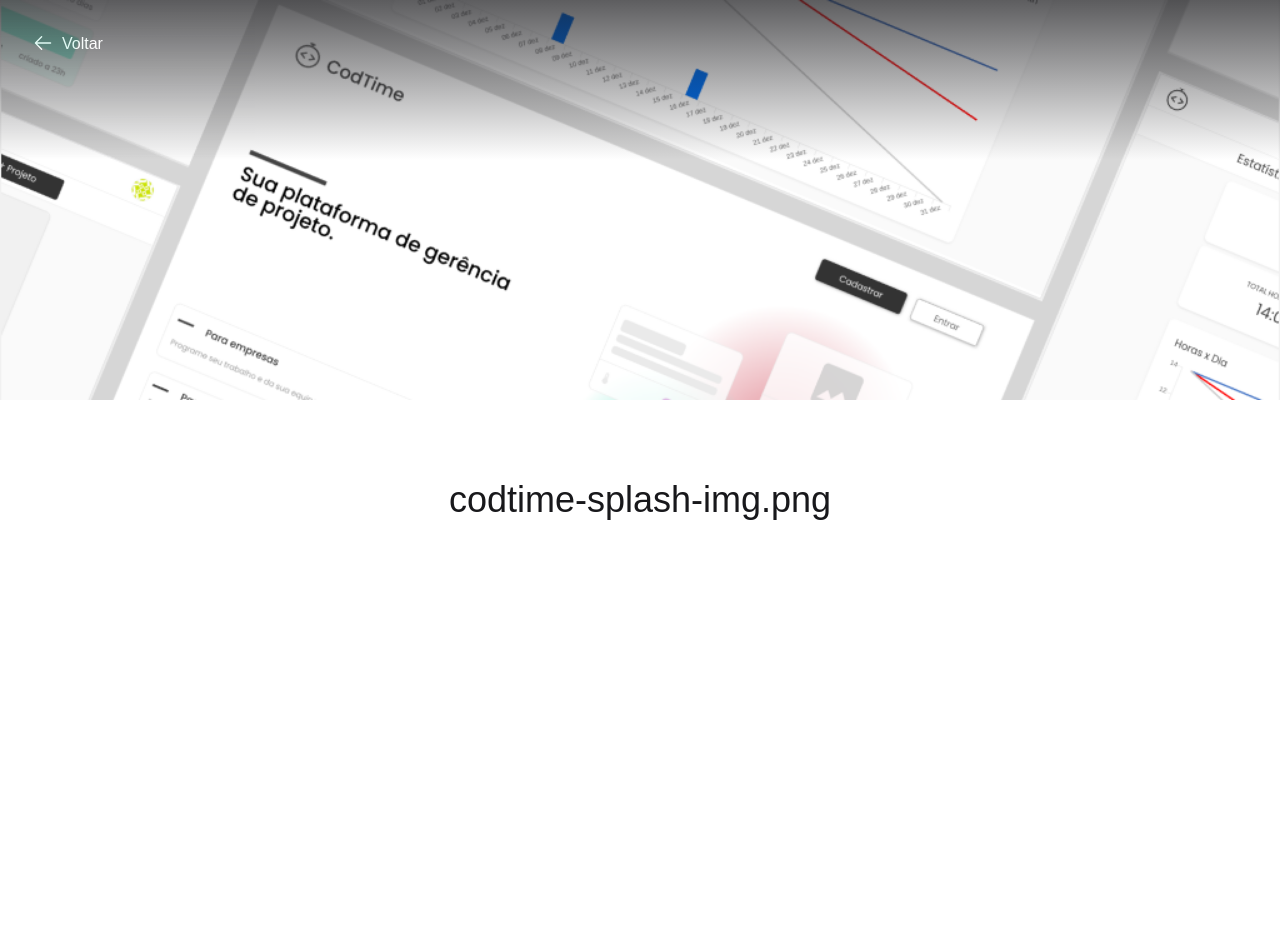
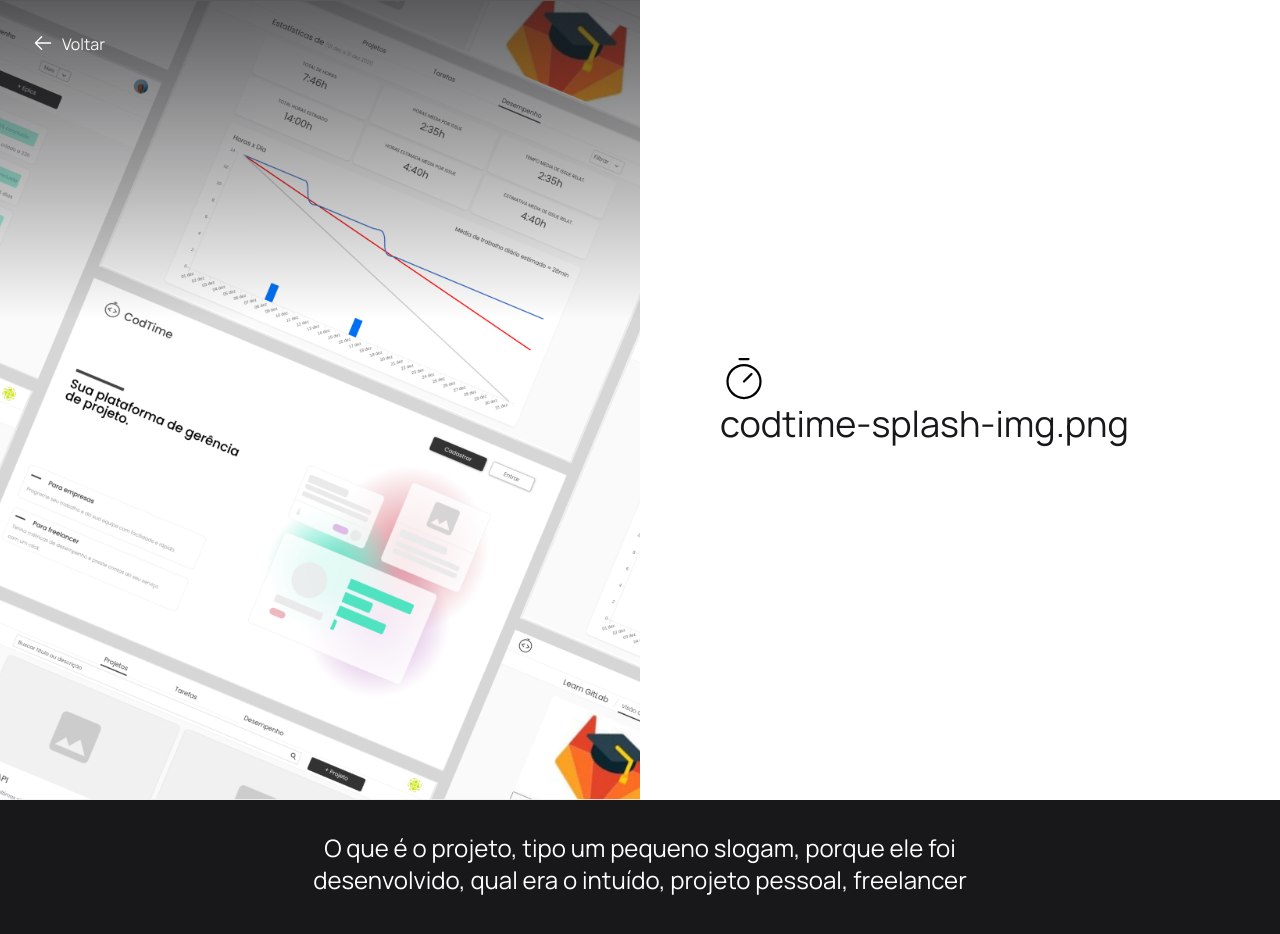
Before and after one commit to juliobissoli/personal-site, a Next.js app: page /project/codtime-splash-img.png in a window 1280 px wide. Shown: the top 934 px of the page. Before the commit the page ends 800 px from the top, so only its background shows below. Built offline with nearby package versions, Linux system fonts and the light colour scheme.

Commit message:
Ajustes de tela de detalhe de projeto

```diff
--- a/pages/project/[id].tsx
+++ b/pages/project/[id].tsx
@@ -1,9 +1,12 @@
-import { ArrowLeft } from "@phosphor-icons/react";
+import { ArrowLeft, Timer } from "@phosphor-icons/react";
 import { NextPage } from "next";
+import { Manrope } from "next/font/google";
 import Image from "next/image";
 import Link from "next/link";
 import { useRouter } from "next/router";
 import { useEffect, useState } from "react";
+
+const subtitle = Manrope({ weight: "400", subsets: ["latin"] });
 
 const ProjectDetail: NextPage = (props) => {
   const router = useRouter();
@@ -17,9 +20,13 @@ const ProjectDetail: NextPage = (props) => {
   });
 
   return (
-    <section>
-      <div className="relative h-[50vh] w-full ">
-        <img src={`/${imgUrl}`} className="h-full w-full object-cover" />
+    <main>
+      <section className="w-full flex">
+        <aside className="relative h-[100vh] w-1/2 ">
+          <img
+            src={`/${imgUrl}`}
+            className="h-full w-full object-cover border-0"
+          />
           <div className="absolute text-white top-0  w-full h-full opacity-70 bg-gradient-to-t from-transparent to-zinc-900 from-60%">
             <div className={`w-ful flex justify-start flex-col p-8`}>
               <header className="w-full ">
@@ -30,11 +37,25 @@ const ProjectDetail: NextPage = (props) => {
               </header>
             </div>
           </div>
+        </aside>
+        <aside className="p-20 w-1/2 h-[100vh] flex items-center">
+          <div>
+            <Timer size={48} weight="light" />{" "}
+            <h1 className={`text-4xl text-zinc-900 ${subtitle.className}`}>
+              {imgUrl}
+            </h1>
           </div>
-      <section className="p-20 w-full flex justify-center items-center">
-        <h1 className="text-4xl text-zinc-900">{imgUrl}</h1>
+        </aside>
       </section>
+      <section className="h-[100vh] bg-zinc-900">
+        <div className="w-full flex justify-center ">
+          <span className="text-2xl  text-center text-white w-3/5 font-thin p-8">
+            O que é o projeto, tipo um pequeno slogam, porque ele foi
+            desenvolvido, qual era o intuído, projeto pessoal, freelancer
+          </span>
+        </div>
       </section>
+    </main>
   );
 };
 
```
Lines whose indentation alone changed are shown as unchanged.
